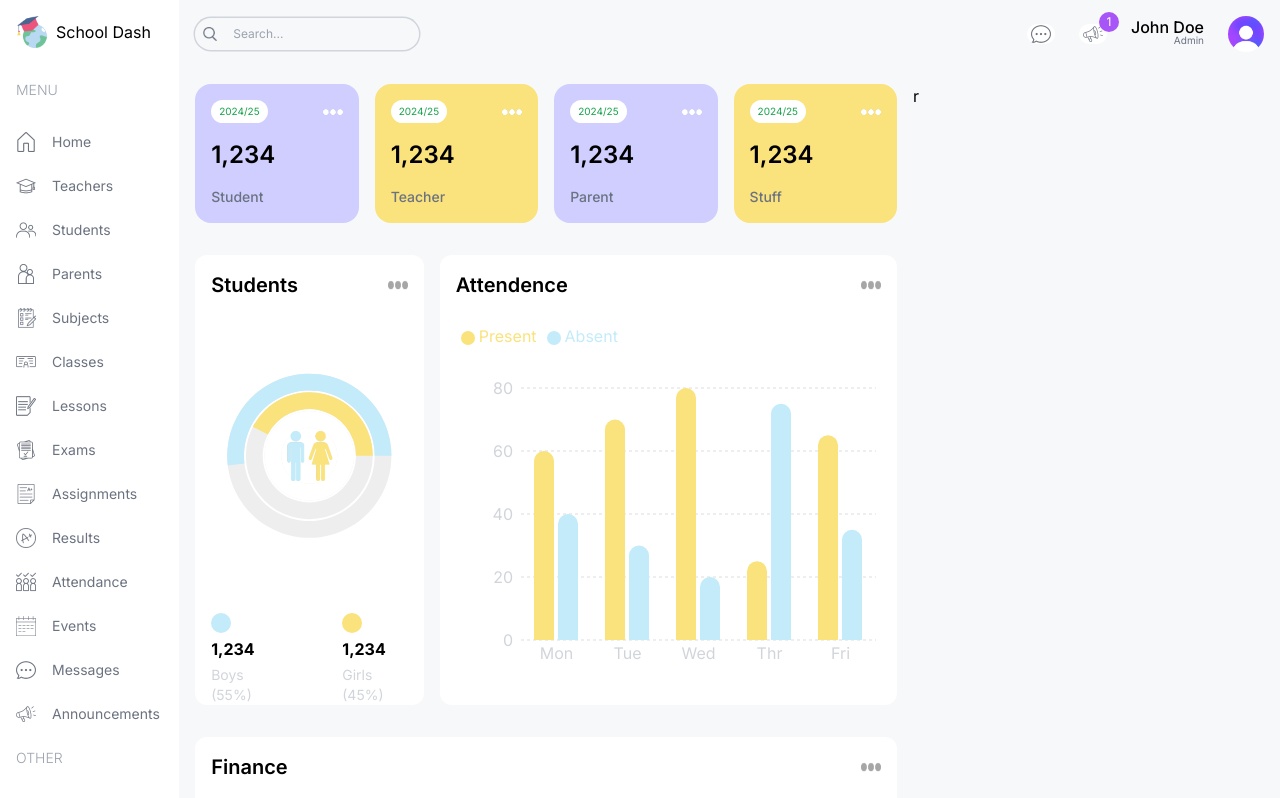
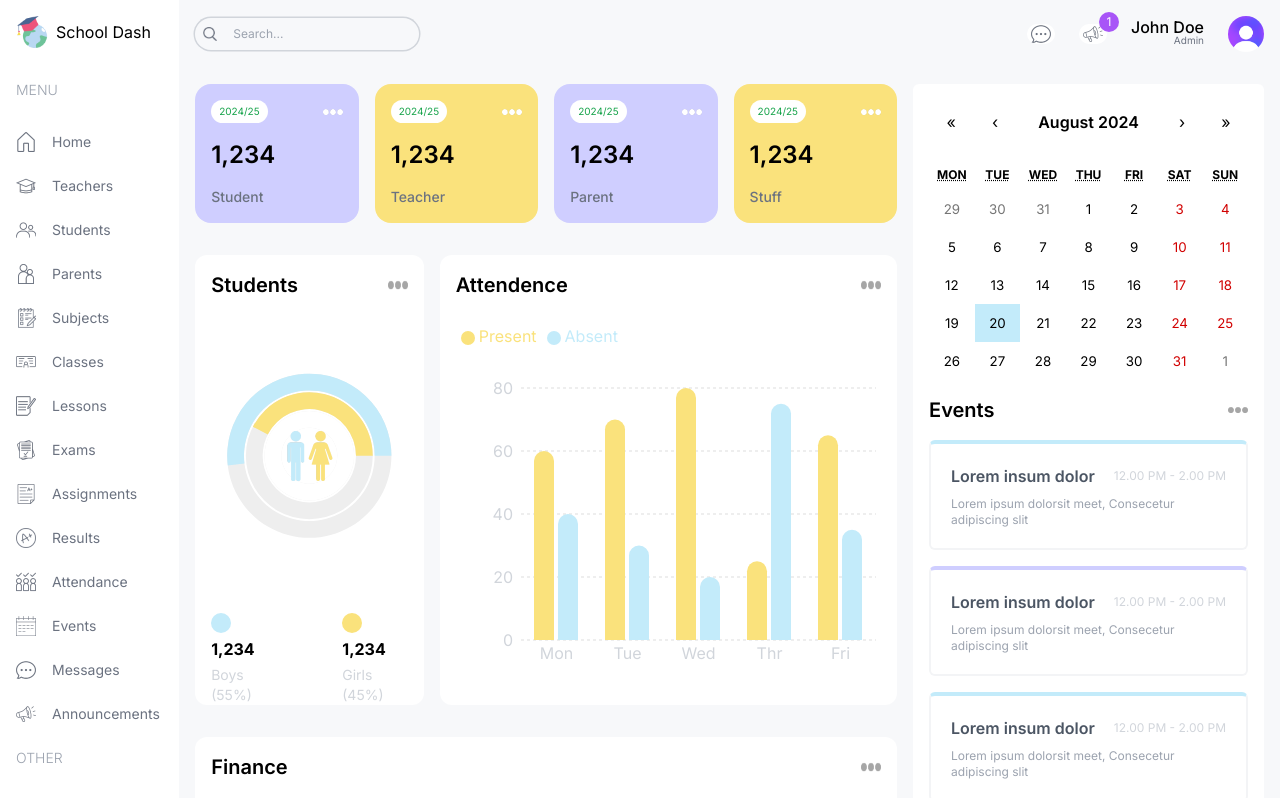
Before and after one commit to subhaghanta60/Admin-Dashboard, a Next.js app: page /admin in a window 1280 px wide. Shown: the top 798 px of the page. Built offline with nearby package versions, Linux system fonts and the light colour scheme.

Commit message:
Design Calender Component && Evenst Section

```diff
--- a/package.json
+++ b/package.json
@@ -11,6 +11,7 @@
   "dependencies": {
     "next": "14.2.5",
     "react": "^18",
+    "react-calendar": "^5.0.0",
     "react-dom": "^18",
     "recharts": "^2.12.7"
   },
--- a/src/app/(dashboard)/admin/page.tsx
+++ b/src/app/(dashboard)/admin/page.tsx
@@ -1,5 +1,6 @@
 import AttendenceChart from "@/components/AttendenceChart"
 import CountChart from "@/components/CountChart"
+import EventCalender from "@/components/EventCalender"
 import FinanceChart from "@/components/FinanceChart"
 import UserCard from "@/components/UserCard"
 
@@ -37,7 +38,9 @@
 
 
       {/* Right Side */}
-        <div className="w-full lg:w-1/3">r</div>
+        <div className="w-full lg:w-1/3 flex flex-col gap-8">
+        <EventCalender />
+        </div>
 
     </div>
   )
--- a/src/app/globals.css
+++ b/src/app/globals.css
@@ -1,3 +1,17 @@
 @tailwind base;
 @tailwind components;
 @tailwind utilities;
+
+
+.react-calendar {
+    width:100% !important;
+    border:none !important;
+    font-family:"Inter", sans-serif !important;
+}
+.react-calendar__navigation__label__labelText {
+    font-weight:600;
+}
+.react-calendar__tile--active  {
+    background-color:#C3EBFA !important;
+    color: black !important;
+}
--- /dev/null
+++ b/src/components/Announcements.tsx
@@ -0,0 +1,7 @@
+const Announcements = () => {
+  return (
+    <div className=''>Announcements</div>
+  )
+}
+
+export default Announcements
--- /dev/null
+++ b/src/components/EventCalender.tsx
@@ -0,0 +1,60 @@
+'use client'
+
+
+import Image from "next/image";
+import { useState } from "react";
+import Calendar from "react-calendar";
+import 'react-calendar/dist/Calendar.css';
+
+type ValuePiece = Date | null;
+type Value = ValuePiece | [ValuePiece, ValuePiece];
+
+//Temporary
+const events = [
+  {
+    id:1,
+    title:"Lorem insum dolor",
+    time: "12.00 PM - 2.00 PM",
+    description: "Lorem ipsum dolorsit meet, Consecetur adipiscing slit",
+  },
+  {
+    id:2,
+    title:"Lorem insum dolor",
+    time: "12.00 PM - 2.00 PM",
+    description: "Lorem ipsum dolorsit meet, Consecetur adipiscing slit",
+  },
+  {
+    id:3,
+    title:"Lorem insum dolor",
+    time: "12.00 PM - 2.00 PM",
+    description: "Lorem ipsum dolorsit meet, Consecetur adipiscing slit",
+  },
+
+]
+
+const EventCalender = () => {
+  const [value, onChange] = useState<Value>(new Date());
+  return (
+    <div className='bg-white p-4 rounded-md'>
+      <Calendar  onChange={onChange} value={value} />
+      <div className='flex items-center justify-between '>
+            <h1 className='text-xl font-semibold my-4 '>Events</h1>
+            <Image src="/moreDark.png" alt="" width={20} height={20} />
+      </div>
+      <div className="flex flex-col gap-4">
+
+          {events.map((event)=> (
+            <div className=" p-5 rounded-md border-2 border-gray-100 border-t-4 odd:border-t-lamaSky even:border-t-lamaPurple" key={event.id}>
+              <div className="flex items-center justify-between">
+                <h1 className="font-semibold text-gray-600">{event.title}</h1>
+                <span className="text-gray-300 text-xs">{event.time}</span>
+              </div>
+              <p className="mt-2 text-xs text-gray-400">{event.description}</p>
+            </div>
+          ) )}
+      </div>
+    </div>
+  )
+}
+
+export default EventCalender
```
Also changed, not shown: 2 other files (tests, documents, lock files or other folders).
